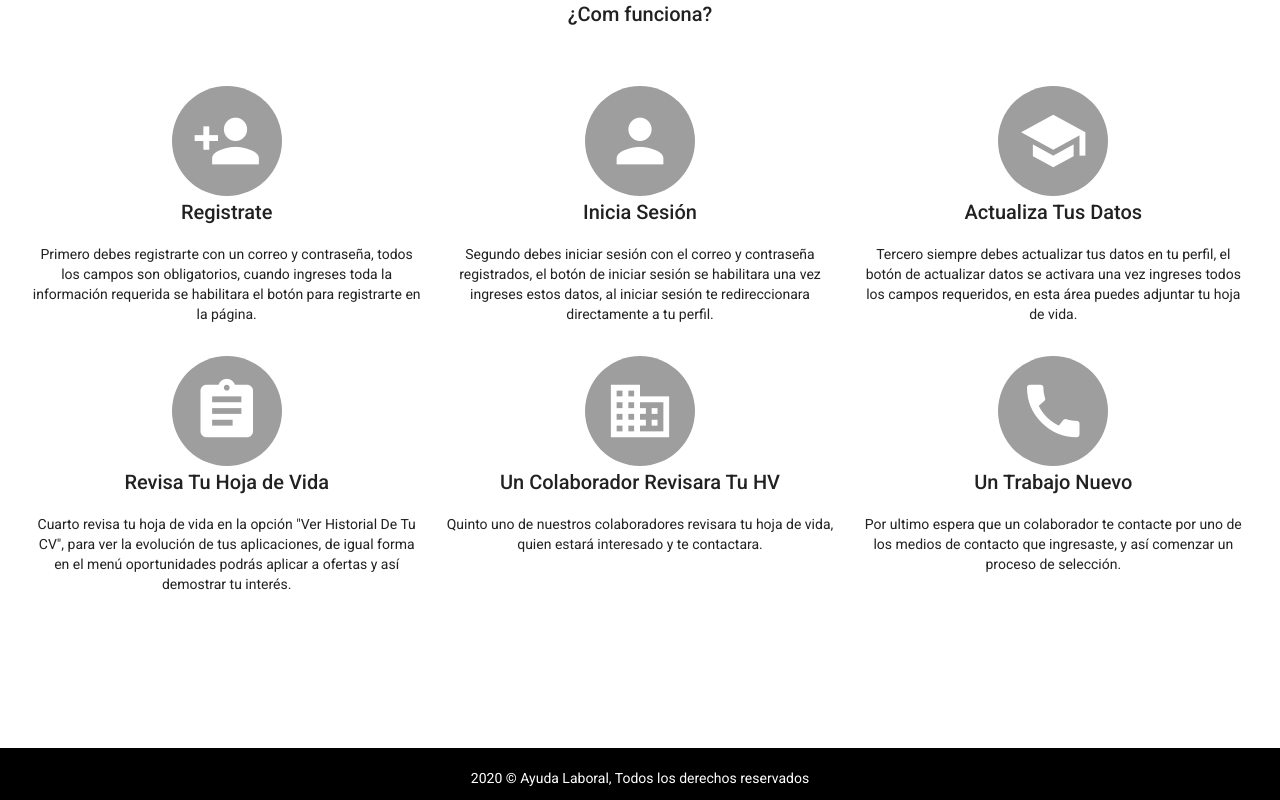
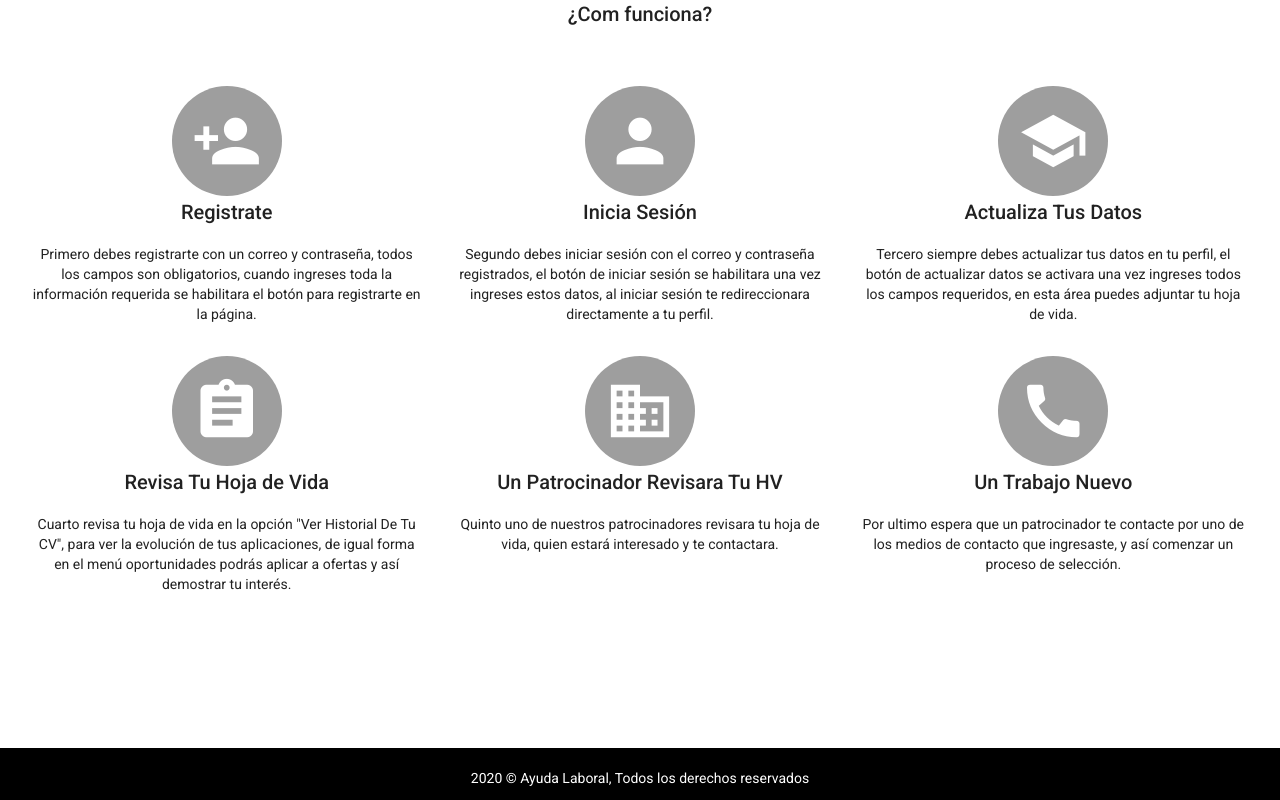
Before and after one commit to javiersistemas9212/AyudaLaboral, an Angular app: page / in a window 1280 px wide. Shown: the part 916-1716 px from the top of the page. Built offline with nearby package versions, Linux system fonts and the light colour scheme.

Commit message:
Correccion de fechas en las actividades en el campo mes

```diff
--- a/src/app/colaboradores/recomendaciones-oportunidad/recomendaciones-oportunidad.component.ts
+++ b/src/app/colaboradores/recomendaciones-oportunidad/recomendaciones-oportunidad.component.ts
@@ -138,7 +138,7 @@ cargarRecomendacion(idpersona:string){
     empresa: this.oportunidadModelActual.empresa,
     afectado:personafiltrada[0].afectado,
     ciudad:this.oportunidadModelActual.ciudad,
-    fecha:fechaActual.getFullYear() + "/" + fechaActual.getMonth() + "/" + fechaActual.getDate()
+    fecha:fechaActual.getFullYear() + "/" + (fechaActual.getMonth() + 1)  + "/" + fechaActual.getDate()
   }
   this._subscription2 = this._colaboradorService.AgregarRecomendacion(Nuevarecomendacion)
   .subscribe((res:any) => {
--- a/src/app/info-page/info-page.component.html
+++ b/src/app/info-page/info-page.component.html
@@ -39,14 +39,14 @@
     <div class="col s12 m4 cajainfoPage center">
         <i class="material-icons circle grey">business</i>
 
-        <h2 class="title">Un Colaborador Revisara Tu HV</h2>
-      <p>Quinto uno de nuestros colaboradores revisara tu hoja de vida, quien estará interesado y te contactara.</p>
+        <h2 class="title">Un Patrocinador Revisara Tu HV</h2>
+      <p>Quinto uno de nuestros patrocinadores revisara tu hoja de vida, quien estará interesado y te contactara.</p>
     </div>
       <div class="col s12 m4 cajainfoPage center">
         <i class="material-icons circle grey">call</i>
 
         <h2 class="title">Un Trabajo Nuevo</h2>
-      <p>Por ultimo espera que un colaborador te contacte por uno de los medios de contacto que ingresaste,
+      <p>Por ultimo espera que un patrocinador te contacte por uno de los medios de contacto que ingresaste,
         y así comenzar un proceso de selección.</p>
     </div>
   </div>
--- a/src/app/opportunity/opportunity.component.ts
+++ b/src/app/opportunity/opportunity.component.ts
@@ -77,7 +77,7 @@ export class OpportunityComponent implements OnInit {
     id:0,
     oportunidadid: this.DetalleOportunidad.id,
     usuarioid: this.profilePersonModel.id,
-    fecha:fechaActual.getFullYear() + "/" + fechaActual.getMonth() + "/" + fechaActual.getDate()
+    fecha:fechaActual.getFullYear() + "/" + (fechaActual.getMonth() + 1)  + "/" + fechaActual.getDate()
   };
 
   this._subscription2 = this._userservice.inscribirseOportunidad(this.inscripcion, this.usuario)
```
Also changed, not shown: limpiarBDAyudaLaboral.txt (added).
